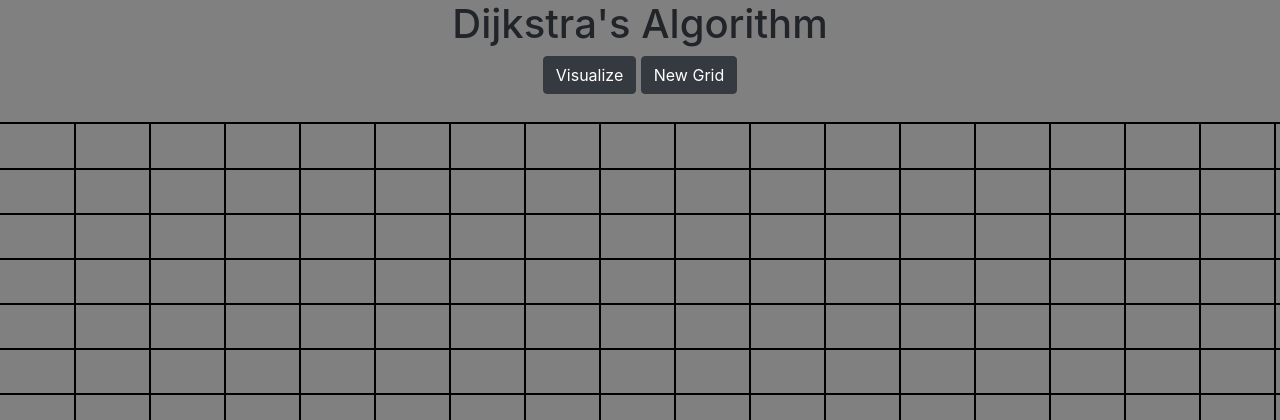
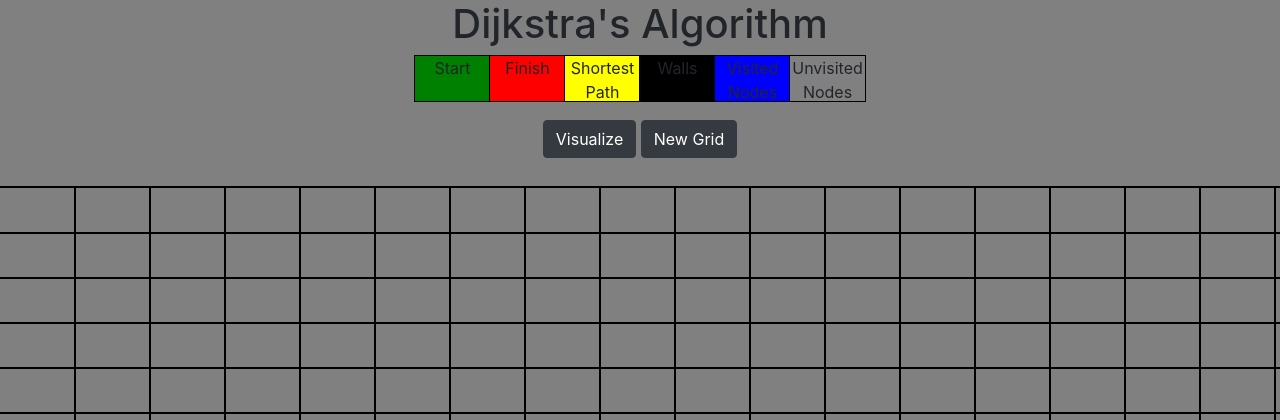
Before and after one commit to jgodi96/PathFinderAlgorithmVisualizer, a Django app: page / in a window 1280 px wide; the page is wider, and only the part inside the window is pictured. Shown: the part 56-476 px from the top of that part. Run offline with Django 3.2, Linux system fonts and the light colour scheme; some libraries are stand-ins or nearby versions.

Commit message:
Touch-Up on Aesthetics

```diff
--- a/pathAlgoWeb/static/grid.js
+++ b/pathAlgoWeb/static/grid.js
@@ -38,6 +38,9 @@ $("#container").empty()
 //size of cell
    $(".cell").width(1500/20);
    $(".cell").height(900/20);
+   $(".dummyCell").width(1500/20);
+   $(".dummyCell").height(900/20);
+
 return nodes;
 }
 
--- a/pathAlgoWeb/static/style.css
+++ b/pathAlgoWeb/static/style.css
@@ -2,7 +2,9 @@
 body{
   background-color: grey;
 }
-
+.li{
+  font-size: 500px;
+}
 .list-group.list-group-horizontal.hi{
   display: flex;
   justify-content: center;
@@ -41,6 +43,18 @@ body{
 .wall-node{
   background-color: black;
 }
+.menu ul {
+  list-style: none;
+  padding: 0;
+  display: inline-flex
+}
+.dummyCell{
+  margin:0;
+	padding:0;
+	border:none;
+	outline:1px solid #000;
+	display:inline-block;
+}
 .cell {
 	margin:0;
 	padding:0;
@@ -55,3 +69,22 @@ body{
 .gridContainer{
   text-align: center;
 }
+
+.green{
+  background-color: green;
+}
+.yellow{
+  background-color: yellow;
+}
+.blue{
+  background-color: blue;
+}
+.red{
+  background-color: red;
+}
+.black{
+  background-color: black;
+}
+.grey{
+  background-color: grey;
+}
--- a/pathAlgoWeb/templates/home.html
+++ b/pathAlgoWeb/templates/home.html
@@ -38,13 +38,25 @@
 
     <div class= "container h1c" >
       <h1>Dijkstra's Algorithm</h1>
+    </div>
+<!--Legend-->
+<div class = "container gridContainer menu">
+  <ul>
+    <li><div class = "dummyCell gridContainer green">Start</div><li>
+
+    <li><div class = "dummyCell red">Finish</div><li>
+    <li><div class = "dummyCell yellow">Shortest Path</div><li>
+    <li><div class = "dummyCell black">Walls</div><li>
+    <li><div class = "dummyCell blue">Visited Nodes</div><li>
+    <li><div class = "dummyCell grey">Unvisited Nodes</div><li>
+  </ul>
+</div>
 <!--buttons-->
-    </div>
     <div class= 'container gridContainer'>
     <button type="button" class="btn btn-dark visualize">Visualize</button>
     <button type="button" class="btn btn-dark newGrid">New Grid</button>
+
   </div>
-
 <!-- Grid -->
     <div class = "whole-grid">
     <div id="container"></div>
```
